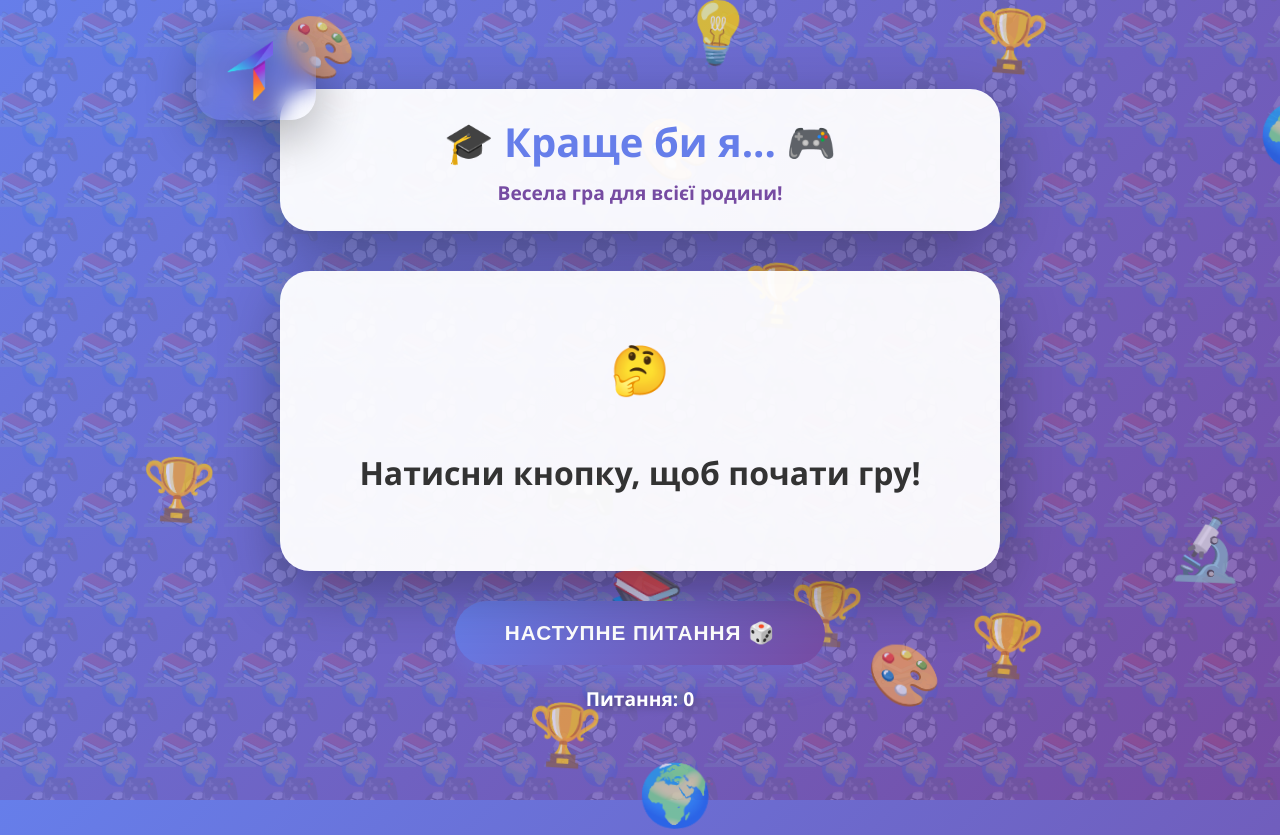
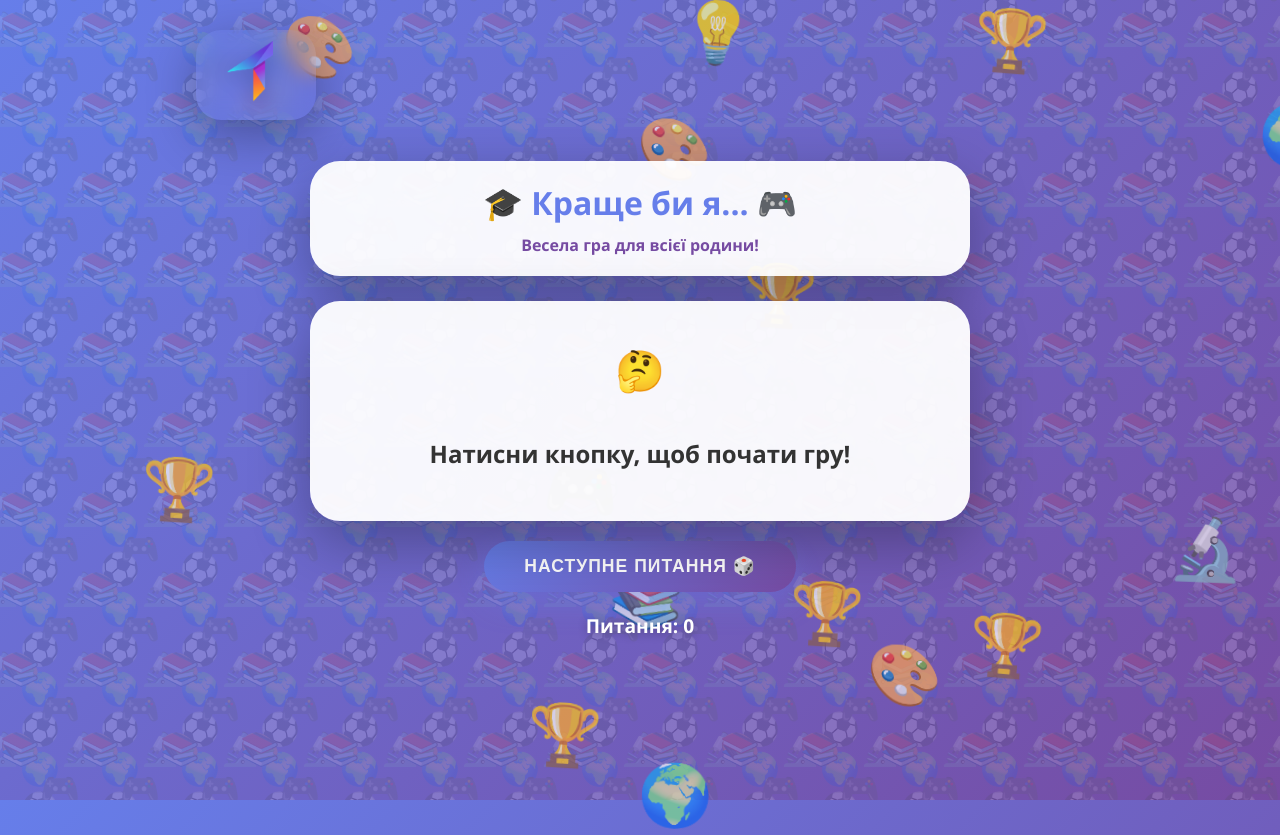
Before and after one commit to StacyBetsa/tinkerteens, a plain HTML site: page index.html in a window 1280 px wide. Shown: the top 835 px of the page. Drawn offline with Linux system fonts and the light colour scheme.

Commit message:
index.html

```diff
--- a/index.html
+++ b/index.html
@@ -113,16 +113,16 @@
             position: relative;
             z-index: 10;
             text-align: center;
-            padding: 40px;
-            max-width: 800px;
+            padding: 20px;
+            max-width: 700px;
             width: 90%;
         }
 
         .logo {
             background: rgba(255, 255, 255, 0.95);
-            padding: 25px 40px;
+            padding: 20px 30px;
             border-radius: 30px;
-            margin-bottom: 40px;
+            margin-bottom: 25px;
             box-shadow: 0 20px 60px rgba(0, 0, 0, 0.3);
             animation: slideDown 0.8s ease-out;
         }
@@ -140,24 +140,24 @@
 
         h1 {
             color: #667eea;
-            font-size: 2.5em;
+            font-size: 2em;
             margin-bottom: 10px;
             font-weight: 800;
         }
 
         .subtitle {
             color: #764ba2;
-            font-size: 1.2em;
+            font-size: 1em;
             font-weight: 600;
         }
 
         .card {
             background: rgba(255, 255, 255, 0.95);
-            padding: 50px;
+            padding: 30px;
             border-radius: 30px;
             box-shadow: 0 20px 60px rgba(0, 0, 0, 0.3);
-            margin-bottom: 30px;
-            min-height: 300px;
+            margin-bottom: 20px;
+            min-height: 220px;
             display: flex;
             flex-direction: column;
             justify-content: center;
@@ -194,18 +194,18 @@
         }
 
         .statement {
-            font-size: 2em;
+            font-size: 1.5em;
             color: #333;
             font-weight: 700;
             line-height: 1.4;
-            margin: 20px 0;
+            margin: 15px 0;
             position: relative;
             z-index: 1;
         }
 
         .emoji-decoration {
-            font-size: 3em;
-            margin: 20px 0;
+            font-size: 2.5em;
+            margin: 15px 0;
             animation: bounce 2s ease-in-out infinite;
         }
 
@@ -218,8 +218,8 @@
             background: linear-gradient(135deg, #667eea 0%, #764ba2 100%);
             color: white;
             border: none;
-            padding: 20px 50px;
-            font-size: 1.3em;
+            padding: 15px 40px;
+            font-size: 1.1em;
             border-radius: 50px;
             cursor: pointer;
             font-weight: 700;
```
